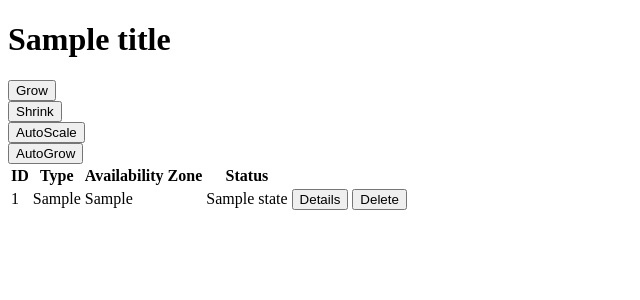
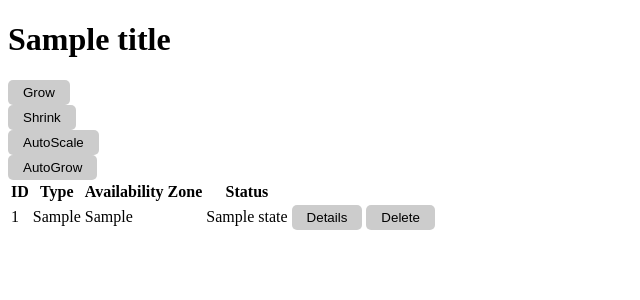
Before and after one commit to AnqiPang/manager-app, a Flask app: template app/templates/ec2_examples/list.html in a window 1280 px wide. Shown: the top 300 px of the page, without its empty margins (0-640 px from the left). Run offline with Flask 2, Linux system fonts and the light colour scheme; the template is opened without the code that fills it: most values are stand-ins (such as "Sample title", 1, 10 or a date in 2020); some libraries are stand-ins or nearby versions.

Commit message:
form button

```diff
--- a/app/templates/ec2_examples/list.html
+++ b/app/templates/ec2_examples/list.html
@@ -2,7 +2,7 @@
 {% block content %}
 
     <style>
-        .input[type=submit] {
+    input[type=submit] {
         padding:5px 15px;
         background:#ccc;
         border:0 none;
```
